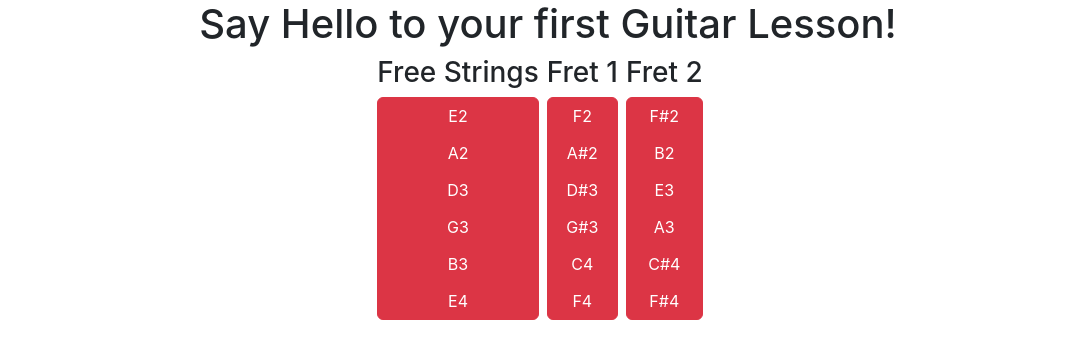
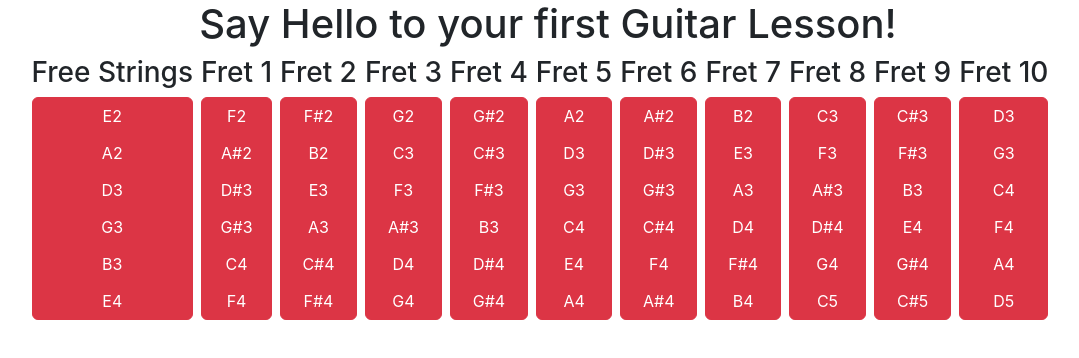
Before and after one commit to VanyaMark/202402-guitar, a React (Create React App) app: page / in a window 1280 px wide. Shown: the top 358 px of the page, without its empty margins (92-1171 px from the left). Built offline with nearby package versions, Linux system fonts and the light colour scheme.

Commit message:
add FretContainer till Fret 10

```diff
--- a/src/App.js
+++ b/src/App.js
@@ -16,6 +16,14 @@ function App() {
         />
         <FretContainer title="Fret 1" notes="F2 A#2 D#3 G#3 C4 F4" />
         <FretContainer title="Fret 2" notes="F#2 B2 E3 A3 C#4 F#4" />
+        <FretContainer title="Fret 3" notes="G2 C3 F3 A#3 D4 G4" />
+        <FretContainer title="Fret 4" notes="G#2 C#3 F#3 B3 D#4 G#4" />
+        <FretContainer title="Fret 5" notes="A2 D3 G3 C4 E4 A4" />
+        <FretContainer title="Fret 6" notes="A#2 D#3 G#3 C#4 F4 A#4" />
+        <FretContainer title="Fret 7" notes="B2 E3 A3 D4 F#4 B4" />
+        <FretContainer title="Fret 8" notes="C3 F3 A#3 D#4 G4 C5" />
+        <FretContainer title="Fret 9" notes="C#3 F#3 B3 E4 G#4 C#5" />
+        <FretContainer title="Fret 10" notes="D3 G3 C4 F4 A4 D5" />
       </ButtonGroup>
     </div>
   );
```
